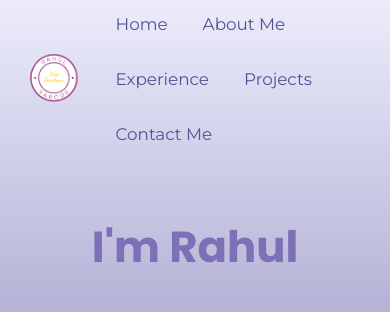
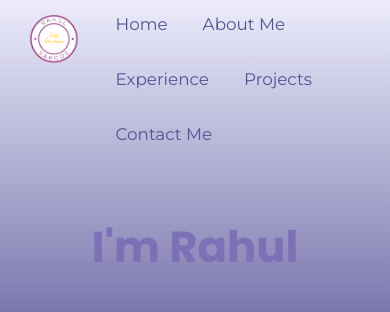
Before and after one commit to Rahul-Sarode-007/Portfolio, a plain HTML site: page index.html in a window 390 px wide. Shown: the top 312 px of the page. Drawn offline with Linux system fonts and the light colour scheme.

Commit message:
fix logo and header section

```diff
--- a/styles.css
+++ b/styles.css
@@ -255,7 +255,18 @@ body {
         font-size: 7px;
 
     }
+
     /* ********************Section 1************************ */
+
+    .hero-section {
+        height: auto;
+
+    }
+
+    .site-logo {
+        width: 15rem;
+        align-self: flex-start;
+    }
 
     .nav-bar {
         gap: 5rem;
```
